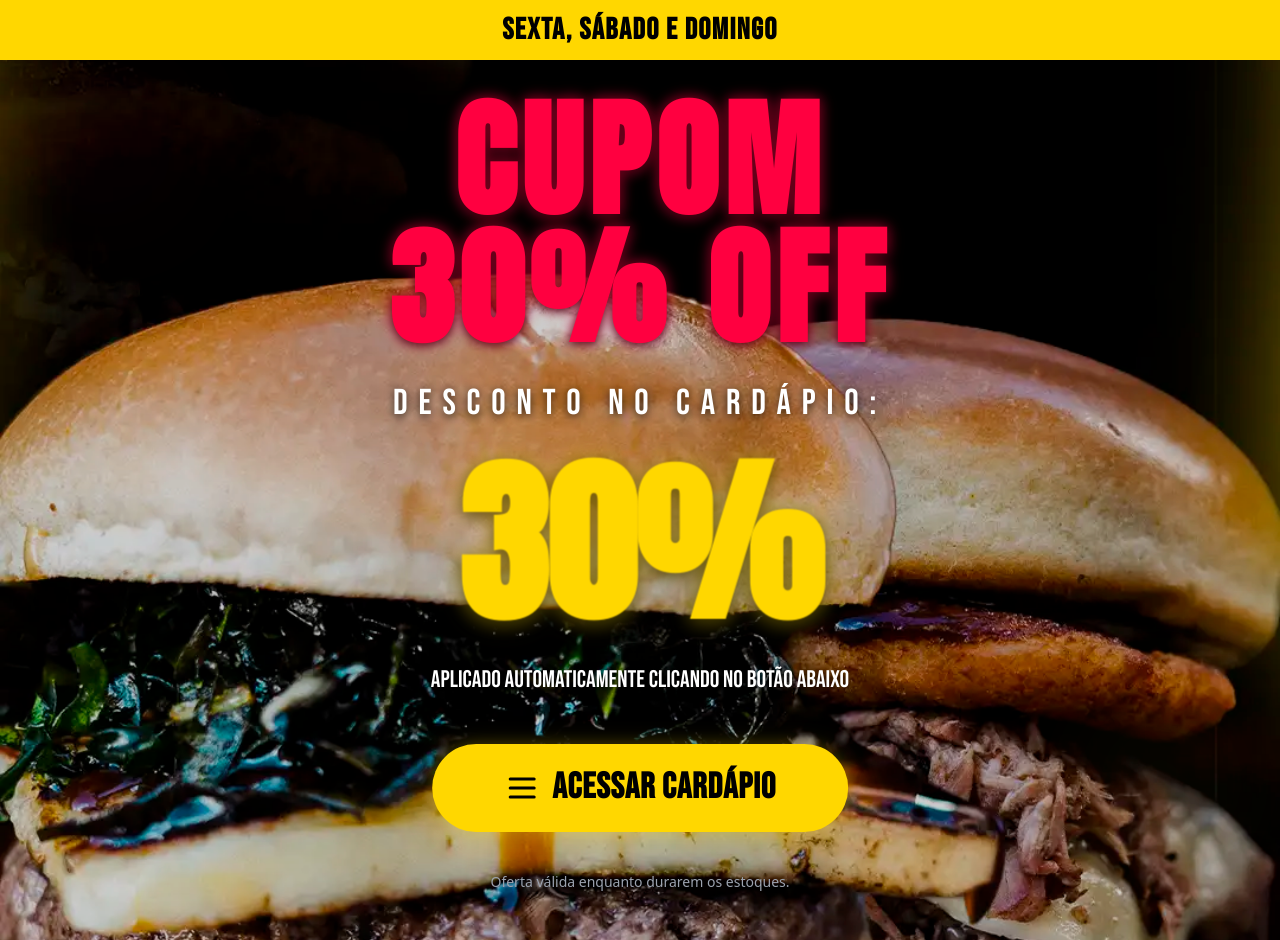
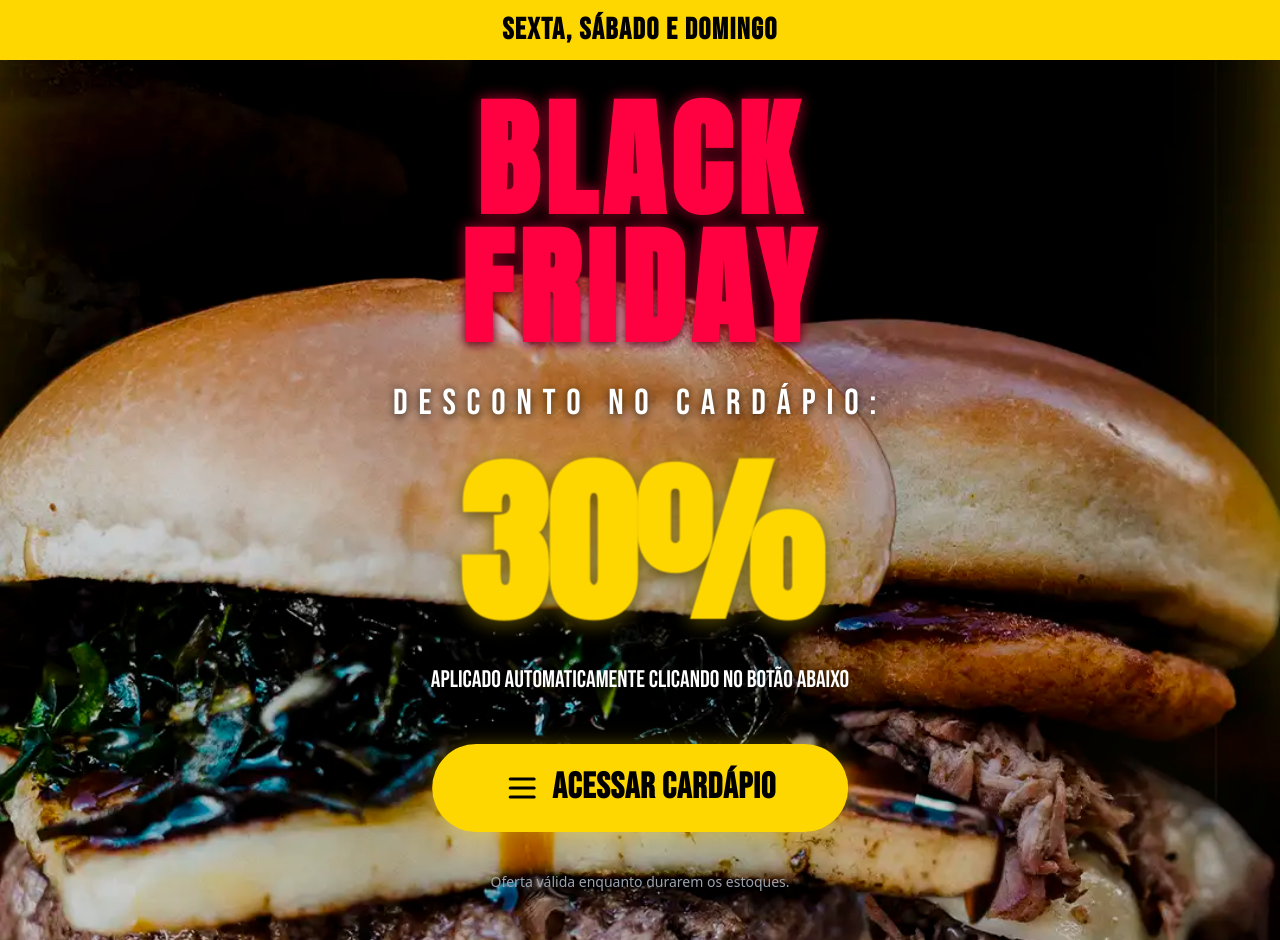
Before and after one commit to bovineira/burguersia, a React (Vite) app: page /cardapio in a window 1280 px wide. Built offline with nearby package versions, Linux system fonts and the light colour scheme.

Commit message:
Altera tÃ­tulo da pÃ¡gina cardapio para BLACK FRIDAY

```diff
--- a/src/pages/Cardapio.jsx
+++ b/src/pages/Cardapio.jsx
@@ -75,7 +75,7 @@ function Cardapio() {
       {/* Content Container - FLEXBOX VERTICAL COM GAP */}
       <div className="relative z-10 flex min-h-screen flex-col items-center justify-center gap-8 px-4 py-12 pt-24">
 
-        {/* 1. HEADLINE - Cupom 30% */}
+        {/* 1. HEADLINE - Black Friday */}
         <motion.h1
           initial={{ opacity: 0, y: -30 }}
           animate={{ opacity: 1, y: 0 }}
@@ -86,9 +86,9 @@ function Cardapio() {
             filter: 'drop-shadow(0 0 5px rgba(255, 0, 64, 0.3))'
           }}
         >
-          CUPOM
+          BLACK
           <br />
-          30% OFF
+          FRIDAY
         </motion.h1>
 
         {/* 2. SUB-HEADLINE */}
```
